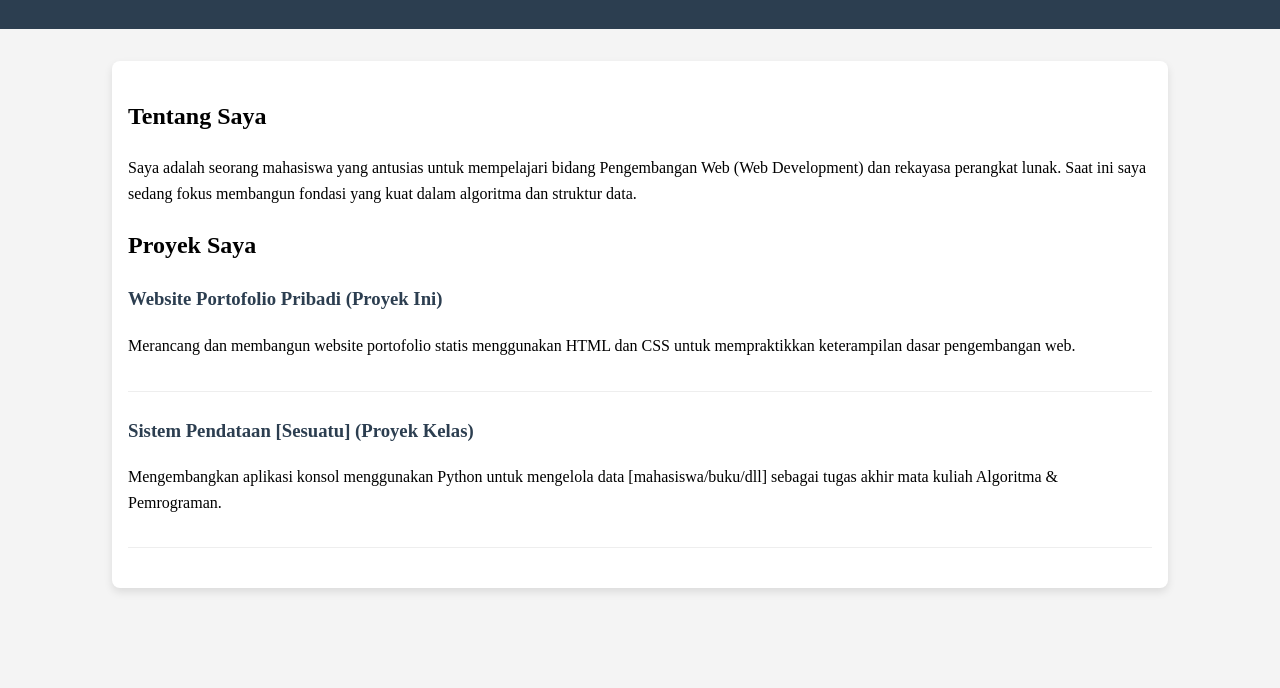
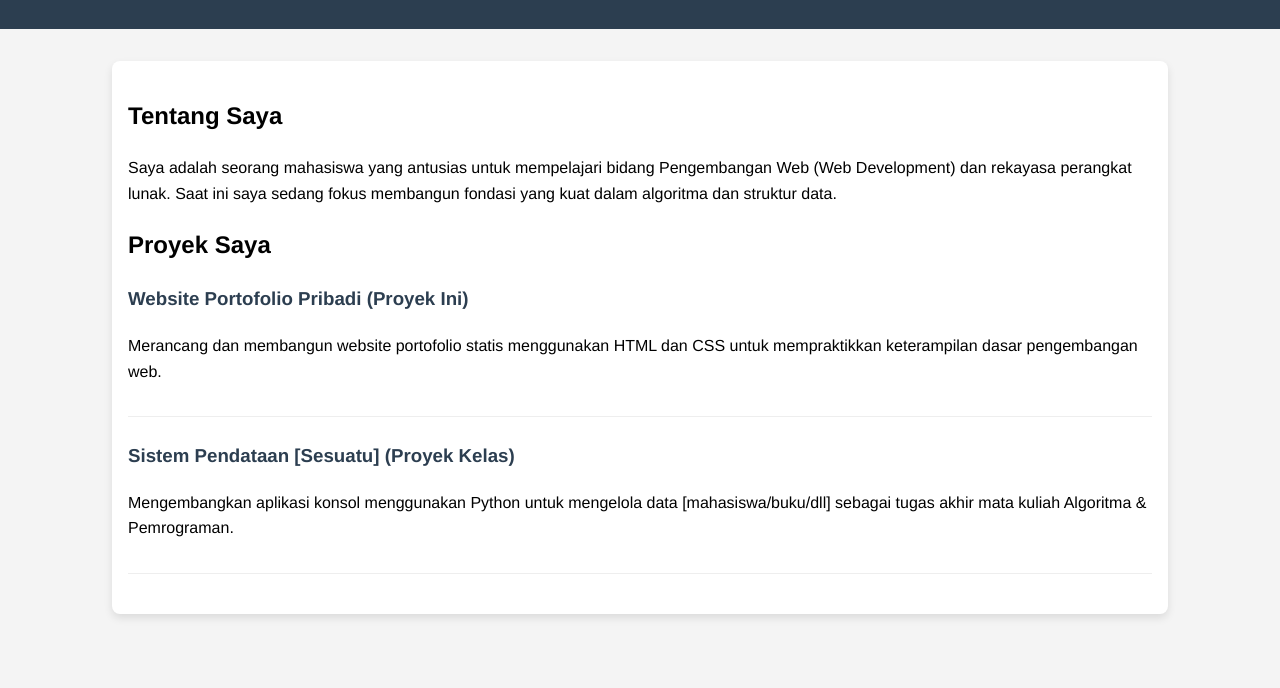
Before and after one commit to AtayaFiqriRisqullah/portofolio, a plain HTML site: page index.html in a window 1280 px wide. Shown: the part 112-800 px from the top of the page. Drawn offline with Linux system fonts and the light colour scheme.

Commit message:
Change font-family to Helvetica for body
Updated font-family for body and project headers.

```diff
--- a/style.css
+++ b/style.css
@@ -1,5 +1,5 @@
 body {
-    font-family: "Times New Roman", Times, serif;
+    font-family: Helvetica;
     line-height: 1.6;
     background-color: #f4f4f4;
     margin: 0;
```
